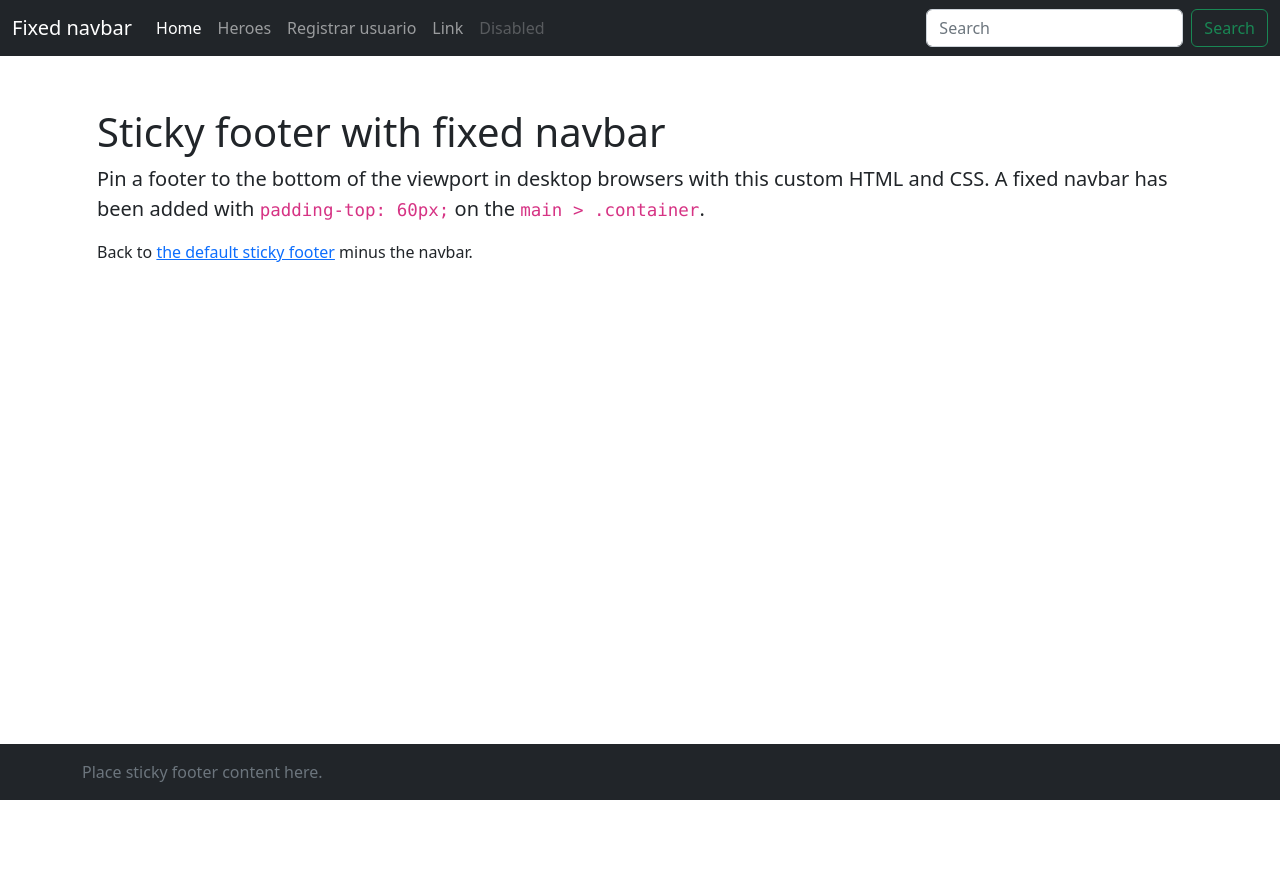
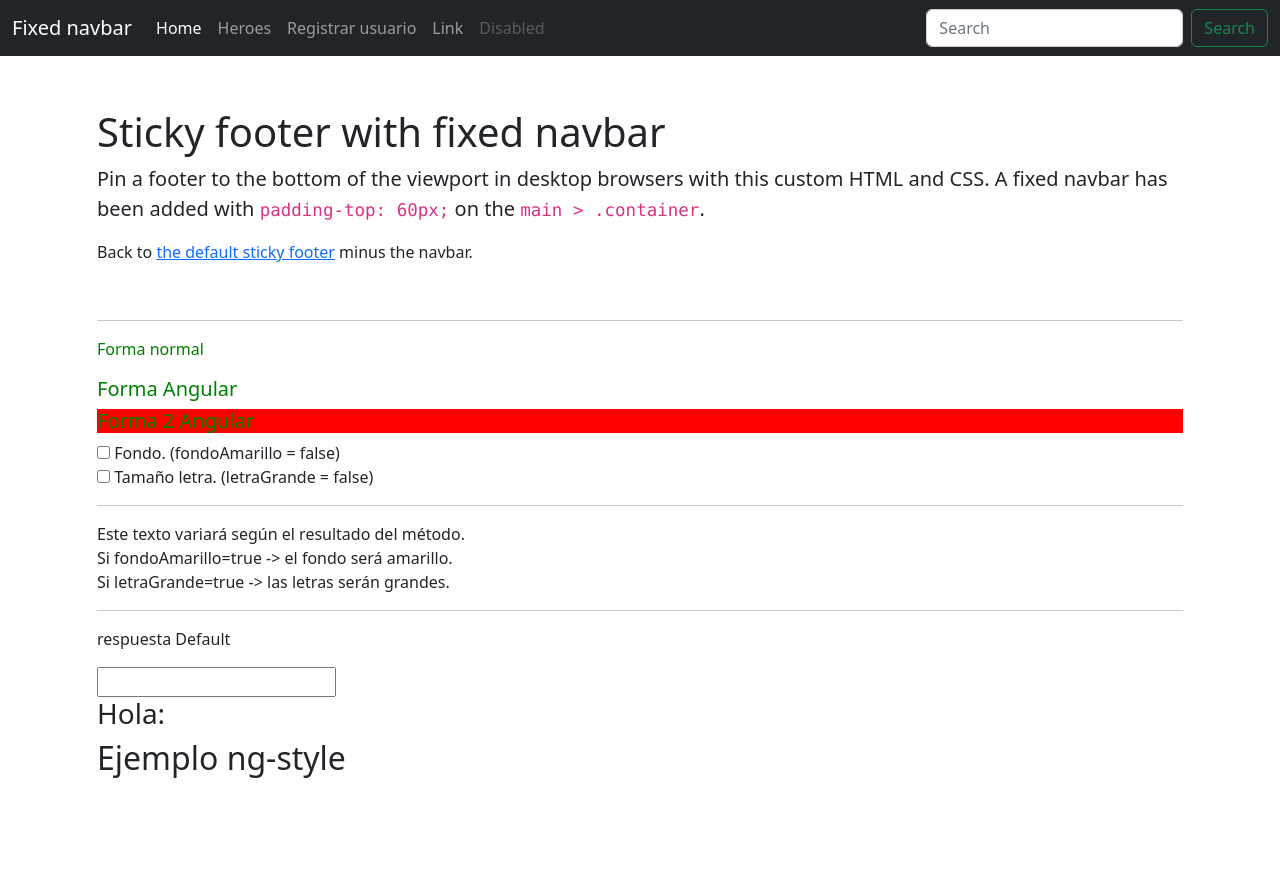
Before and after one commit to borispacex/01HolaMundo, an Angular app: page /home in a window 1280 px wide. Shown: the top 883 px of the page. Before the commit the page ends 800 px from the top, so only its background shows below. Built offline with nearby package versions, Linux system fonts and the light colour scheme.

Commit message:
Directivas

```diff
--- a/src/app/components/home/home.component.css
+++ b/src/app/components/home/home.component.css
@@ -0,0 +1,13 @@
+.green {
+    color: green;
+}
+.fondoRed {
+    background-color: red;
+}
+
+.fa {
+  background-color: rgb(255, 246, 51);
+}
+.lg {
+  font-size: 150%;
+}
--- a/src/app/components/home/home.component.html
+++ b/src/app/components/home/home.component.html
@@ -7,6 +7,47 @@
           class="small">main &gt; .container</code>.</p>
       <p>Back to <a href="https://getbootstrap.com/docs/5.1/examples/sticky-footer/">the default sticky footer</a> minus
         the navbar.</p>
+
+        <br>
+        <hr>
+        <!-- ngClass -->
+        <p class="green"> Forma normal </p>
+        <h5 [ngClass]="['green']"> Forma Angular </h5>
+        <h5 [ngClass]="{'green': true, fondoRed: true}"> Forma 2 Angular </h5>
+
+        <input type="checkbox" (change)="cambiarFondo()"> Fondo. (fondoAmarillo = {{fondoAmarillo}})<br>
+        <input type="checkbox" (change)="cambiarLetra()"> Tamaño letra. (letraGrande = {{letraGrande}})<hr>
+        <div [ngClass]="asignaClases()">
+          Este texto variará según el resultado del método.<br>
+          Si fondoAmarillo=true -> el fondo será amarillo.<br>
+          Si letraGrande=true -> las letras serán grandes.
+        </div>
+        <hr>
+        <!-- ngIf -->
+        <!-- ngFor -->
+
+        <!-- ngSwitch -->
+        <div [ngSwitch]="variable">
+          <p *ngSwitchCase="'A'"> respuesta A </p>
+          <p *ngSwitchCase="'B'"> respuesta B </p>
+          <p *ngSwitchDefault> respuesta Default </p>
+        </div>
+
+        <!-- ngModel -->
+        <input class=”form-control” [(ngModel)]="nombre" (keypress)="cambiaNombre($event)">
+        <h3>Hola: {{ nombre }} </h3>
+
+        <!-- ngStyle -->
+        <h2>Ejemplo ng-style</h2>
+        <button [ngStyle] = "{
+          'backgroundColor': canSave ? 'pink' : 'blue',
+          'color': canSave ? 'red' : 'yellow',
+          'margin-left': '200px',
+          'padding': '30px',
+          'margin-top': '100px' }">Un simple boton</button>
+
+        <hr>
+        <br>
     </div>
   </main>
   <!-- FIN HOME -->
--- a/src/app/components/home/home.component.ts
+++ b/src/app/components/home/home.component.ts
@@ -3,8 +3,34 @@ import { Component } from '@angular/core';
 @Component({
   selector: 'app-home',
   templateUrl: './home.component.html',
-  styleUrls: ['./home.component.css']
+  styleUrls: ['./home.component.css'],
 })
 export class HomeComponent {
 
+  // ngClass
+  fondoAmarillo = false;
+  letraGrande = false;
+
+  cambiarFondo(): void {
+    this.fondoAmarillo = !this.fondoAmarillo;
+  }
+  cambiarLetra(): void {
+    this.letraGrande = !this.letraGrande;
+  }
+  asignaClases(): object {
+    let classes = {
+      fa: this.fondoAmarillo,
+      lg: this.letraGrande,
+    };
+    return classes;
+  }
+  // ngSwitch
+  variable = 'C';
+  // ngModel
+  nombre = '';
+  cambiaNombre($event: any): void {
+    this.nombre = this.nombre.toUpperCase();
+  }
+  // ngStyle
+  canSave = true;
 }
```
